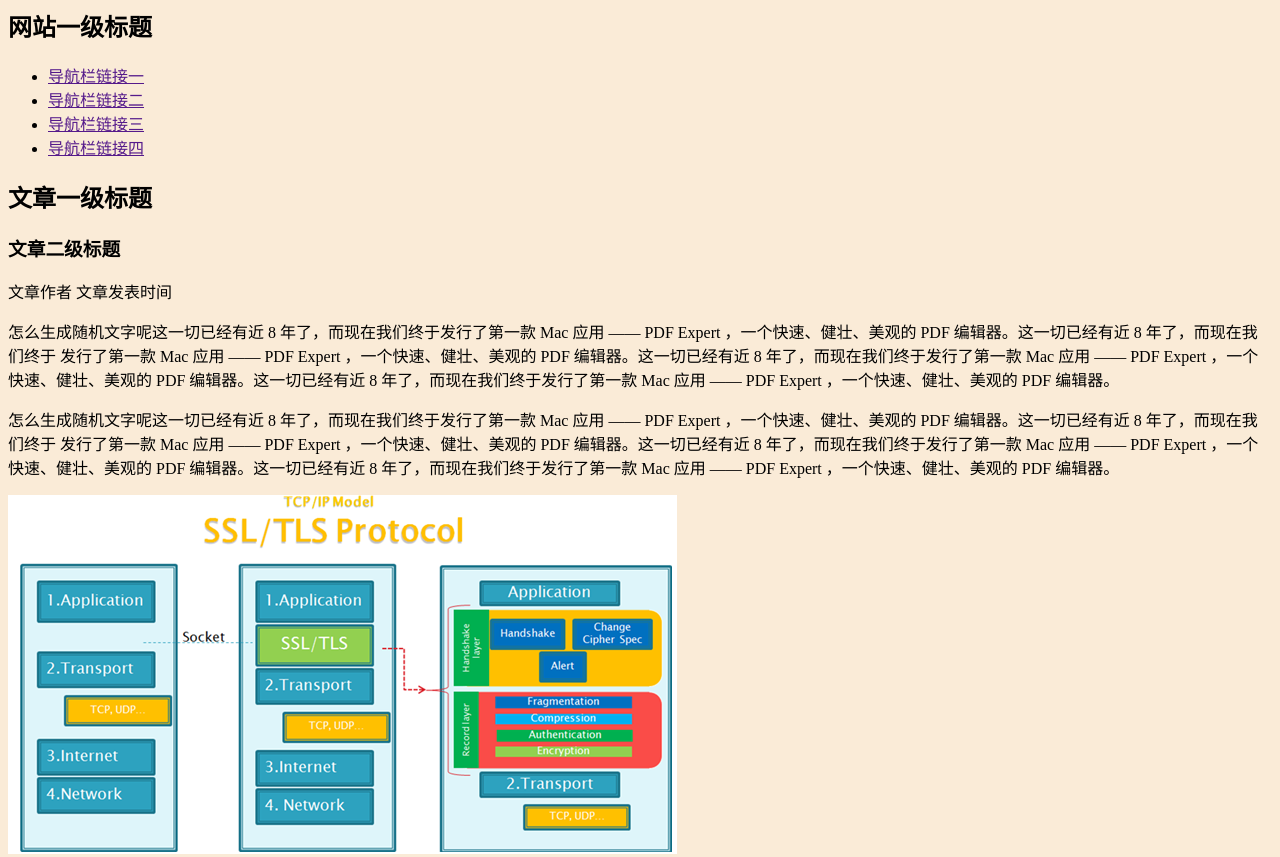
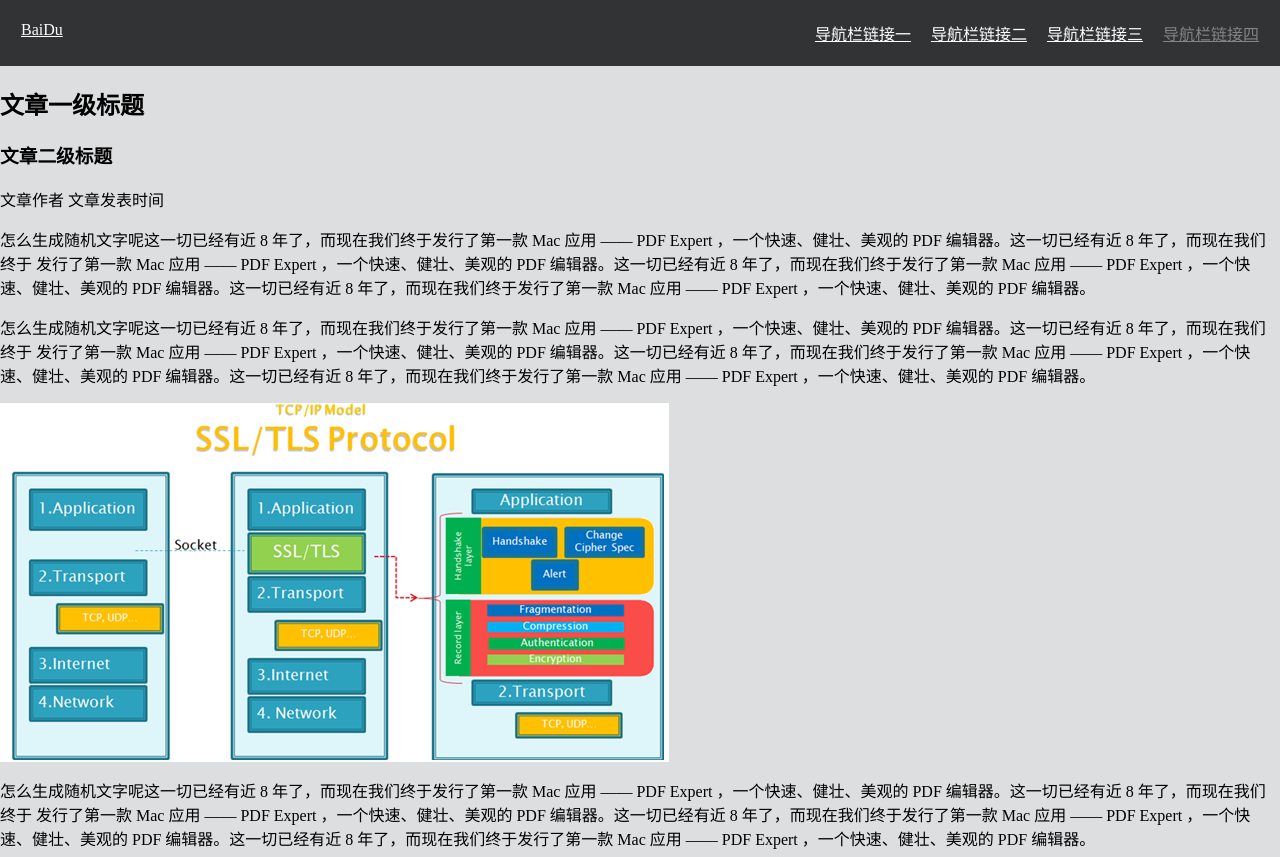
Before and after one commit to sighWang/fe-practice, a website built with webpack: page task1/index.html in a window 1280 px wide. Shown: the top 857 px of the page. Built offline with nearby package versions, Linux system fonts and the light colour scheme.

Commit message:
finish nav-bar

```diff
--- a/task1/index.html
+++ b/task1/index.html
@@ -5,16 +5,21 @@
 </head>
 
 <body>
-<nav>
-  <h1>网站一级标题</h1>
-  <ul>
+<header class="header">
+  <nav class="navbar">
+    <a class="navbar-brand" href="#">BaiDu</a>
+    <div class="navbar-collapse">
+      <ul class="nav navbar-nav">
+        <li class="active"><a href="">导航栏链接四</a></li>
+        <li><a href="">导航栏链接三</a></li>
+        <li><a href="">导航栏链接二</a></li>
         <li><a href="">导航栏链接一</a></li>
-    <li><a href="">导航栏链接二</a></li>
-    <li><a href="">导航栏链接三</a></li>
-    <li><a href="">导航栏链接四</a></li>
       </ul>
+    </div>
   </nav>
+</header>
 
+<section class="content">
 
   <h2>文章一级标题</h2>
   <h3>文章二级标题</h3>
@@ -129,6 +134,7 @@
       </div>
     </form>
   </section>
+</section>
 <footer>
   版权所有ⓒ
 </footer>
--- a/task1/main.scss
+++ b/task1/main.scss
@@ -1,3 +1,56 @@
+//util
+@mixin clearfix() {
+    &:before,
+    &:after {
+        content: " "; // 1
+        display: table; // 2
+    }
+    &:after {
+        clear: both;
+    }
+}
+//-----------------------------
+
 body {
-    background-color: antiquewhite;
+    margin: 0;
+    background-color: #DDDEDF;
+
+    .header {
+        background-color: #323334;
+
+        a {
+            color: white;
+        }
+    }
 }
+
+.nav {
+    list-style: none;
+}
+
+.navbar {
+    position: relative;
+    border: 1px solid transparent;
+    padding: 20px 20px;
+    @include clearfix();
+
+    .navbar-collapse {
+        float: right;
+    }
+}
+
+
+.navbar-nav {
+    margin: 0;
+    @include clearfix();
+    li {
+        float: right;
+        padding-left: 20px;
+    }
+
+    > .active > a{
+        color: #838485;
+    }
+
+
+}
```
Lines whose indentation alone changed are shown as unchanged.
